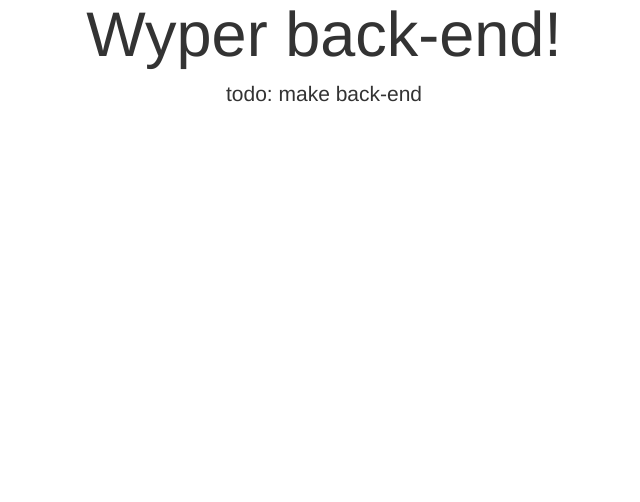
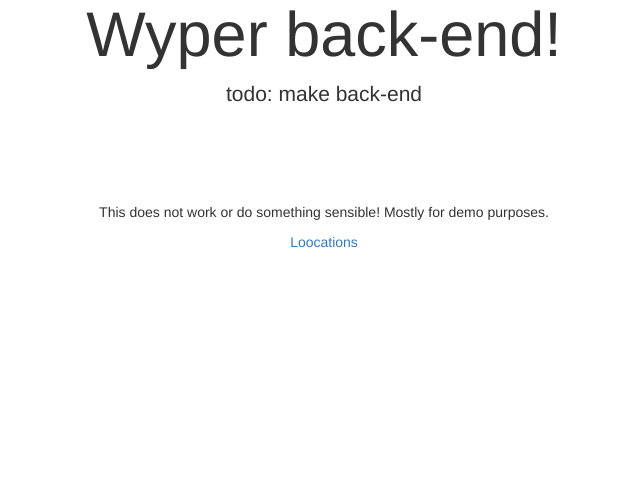
Before and after one commit to kasdf9001/wyper, a Yii app: template views/site/index.php in a window 1280 px wide. Shown: the part 138-640 px from the top of the page, without its empty margins (316-956 px from the left). Run offline with PHP 8.4 and a stand-in for Yii, Linux system fonts and the light colour scheme; the template is opened without the code that fills it, so the values that code supplies are empty; some libraries are stand-ins or nearby versions.

Commit message:
Make back end front end

```diff
--- a/views/site/index.php
+++ b/views/site/index.php
@@ -1,6 +1,8 @@
 <?php
 
 /* @var $this yii\web\View */
+
+use yii\helpers\Html;
 
 $this->title = 'My Yii Application';
 ?>
@@ -12,4 +14,15 @@ $this->title = 'My Yii Application';
         <p class="lead">todo: make back-end</p>
     </div>
 
+    <div class="body-content">
+
+        <div class="row">
+
+            <p class="text-center">This does not work or do something sensible! Mostly for demo purposes.</p>
+
+            <p class="text-center"><?= Html::a('Loocations',['location/index']) ?></p>
+
+        </div>
+
+    </div>
 </div>
```
